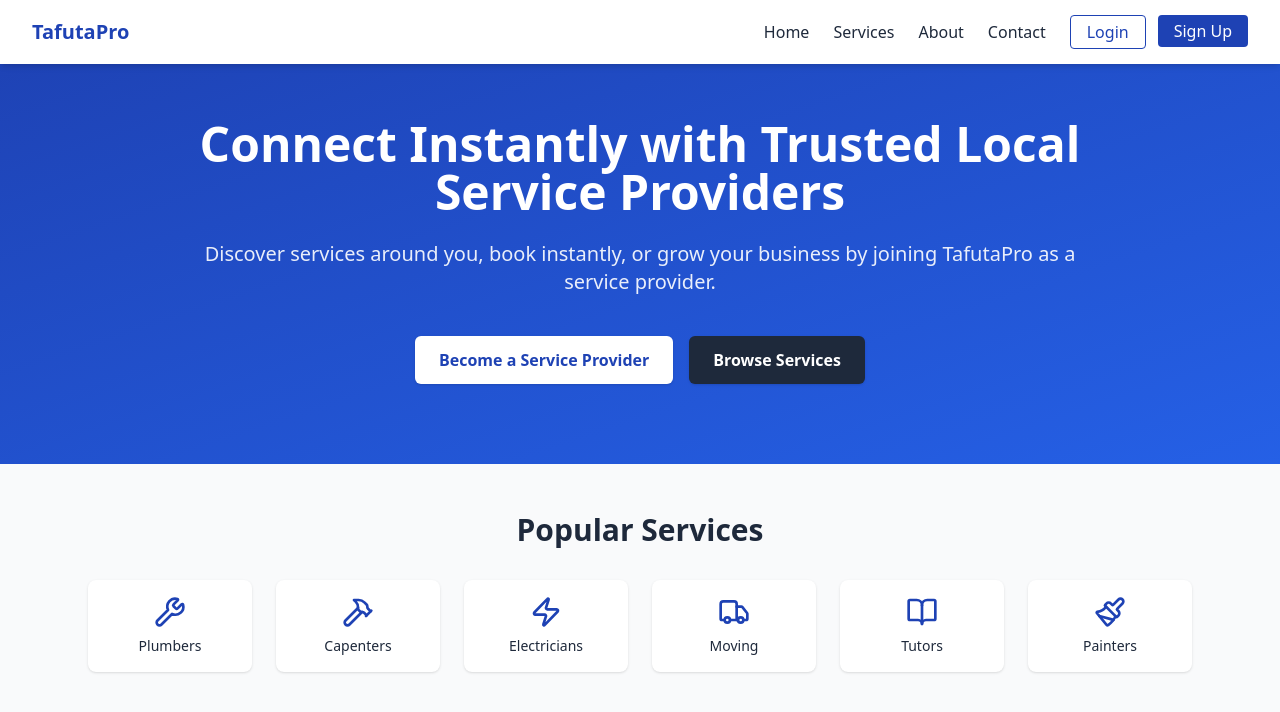
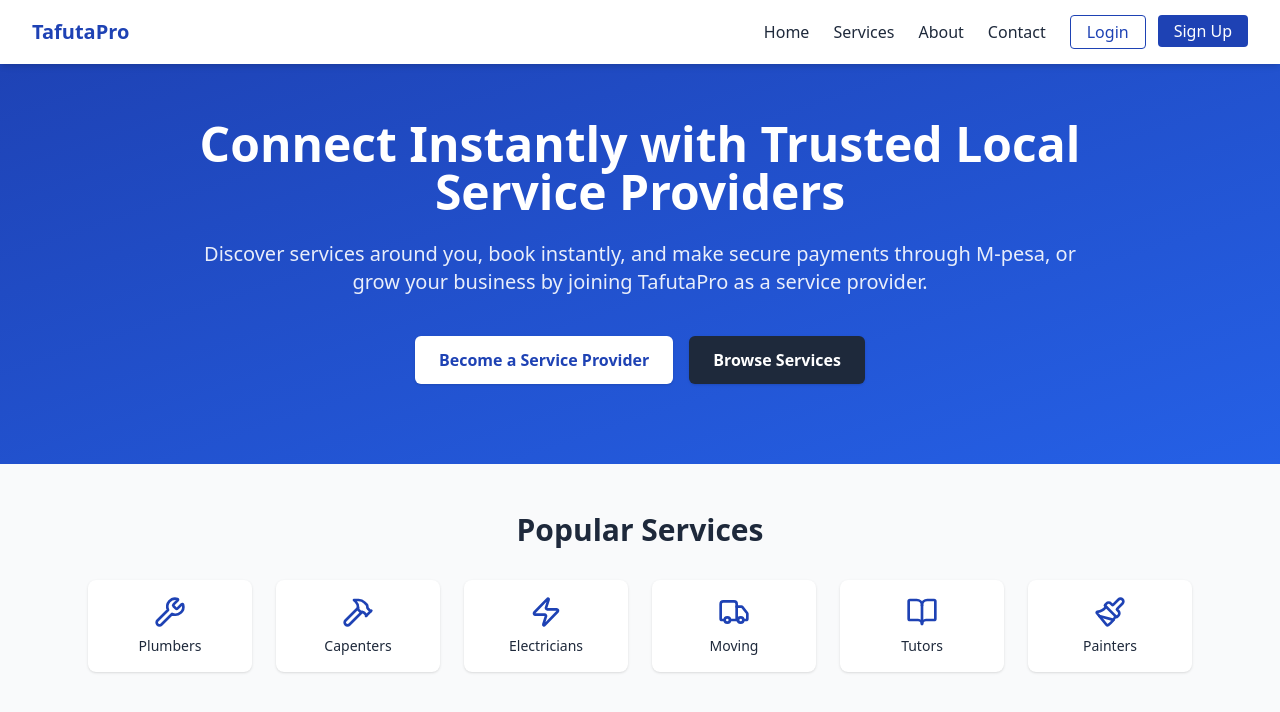
Before and after one commit to jo-oseeph/TafutaPro, a React (Create React App) app: page / in a window 1280 px wide. Shown: the top 712 px of the page. Built offline with nearby package versions, Linux system fonts and the light colour scheme.

Commit message:
added hero description

```diff
--- a/src/components/Hero.jsx
+++ b/src/components/Hero.jsx
@@ -6,7 +6,7 @@
           Connect Instantly with Trusted Local Service Providers
         </h1>
         <p className="text-lg md:text-xl text-white/90 mb-10">
-          Discover services around you, book instantly, or grow your business by joining TafutaPro as a service provider.
+          Discover services around you, book instantly, and make secure payments through M-pesa, or grow your business by joining TafutaPro as a service provider.
         </p>
 
         <div className="flex flex-col sm:flex-row justify-center items-center gap-4">
```
